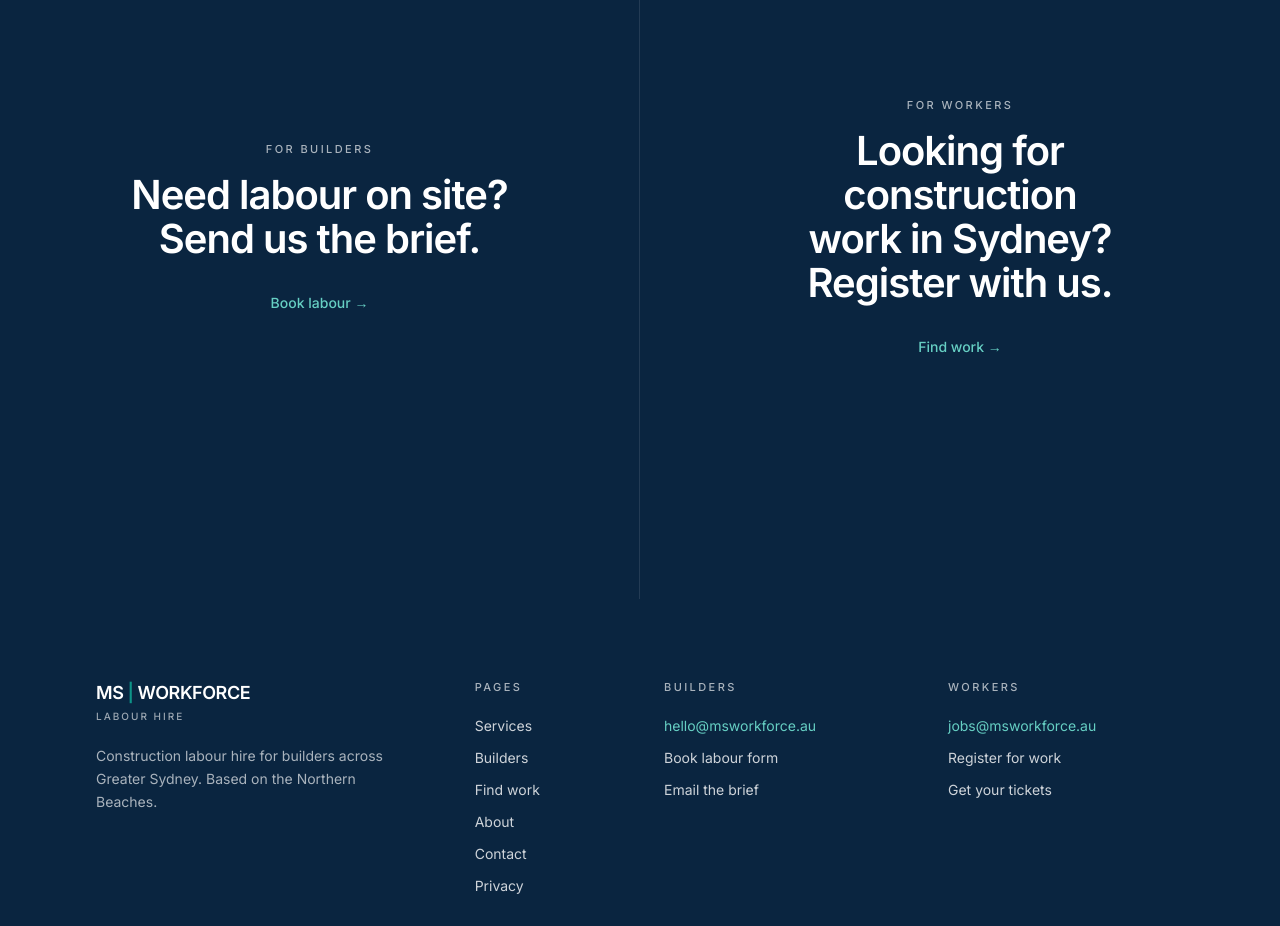
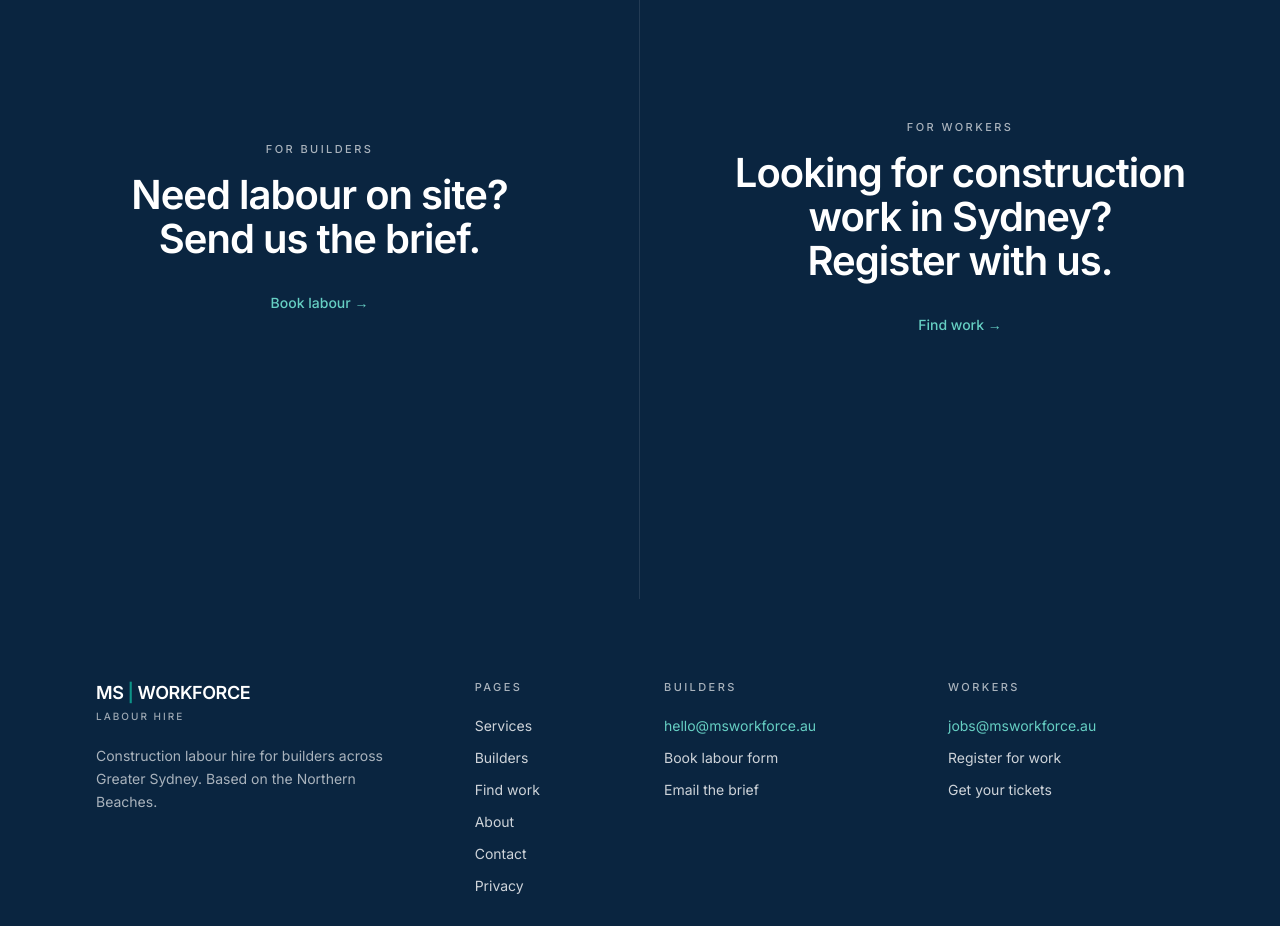
Before and after one commit to curiouscitizen11/MS-Workforce, a Next.js app: page / in a window 1280 px wide. Shown: the part 5660-6586 px from the top of the page. Built offline with nearby package versions, Linux system fonts and the light colour scheme.

Commit message:
Balance For builders/For workers headings width

```diff
--- a/app/page.tsx
+++ b/app/page.tsx
@@ -193,7 +193,7 @@ export default function HomePage() {
           className="group flex flex-col items-center justify-center text-center border-b transition-colors hover:bg-white/[0.03] border-white/10 px-5 py-16 focus-visible:outline focus-visible:outline-2 focus-visible:outline-offset-[-6px] focus-visible:outline-teal sm:px-10 md:border-b-0 md:border-r"
         >
           <p className="kicker text-white/65">For builders</p>
-          <h2 className="mx-auto mt-4 max-w-md text-balance text-3xl font-semibold tracking-tight sm:text-[2.5rem] sm:leading-[1.1]">
+          <h2 className="mx-auto mt-4 max-w-lg text-balance text-3xl font-semibold tracking-tight sm:text-[2.5rem] sm:leading-[1.1]">
             Need labour on site? Send us the brief.
           </h2>
           <span className="mt-8 text-sm font-medium text-teal-300 transition group-hover:translate-x-1">Book labour →<span className="sr-only"> (form opens in a new tab)</span></span>
@@ -203,7 +203,7 @@ export default function HomePage() {
           className="group flex flex-col items-center justify-center text-center px-5 transition-colors hover:bg-white/[0.03] py-16 focus-visible:outline focus-visible:outline-2 focus-visible:outline-offset-[-6px] focus-visible:outline-teal sm:px-10"
         >
           <p className="kicker text-white/65">For workers</p>
-          <h2 className="mx-auto mt-4 max-w-md text-balance text-3xl font-semibold tracking-tight sm:text-[2.5rem] sm:leading-[1.1]">
+          <h2 className="mx-auto mt-4 max-w-lg text-balance text-3xl font-semibold tracking-tight sm:text-[2.5rem] sm:leading-[1.1]">
             Looking for construction work in Sydney? Register with us.
           </h2>
           <span className="mt-8 text-sm font-medium text-teal-300 transition group-hover:translate-x-1">Find work →</span>
```
